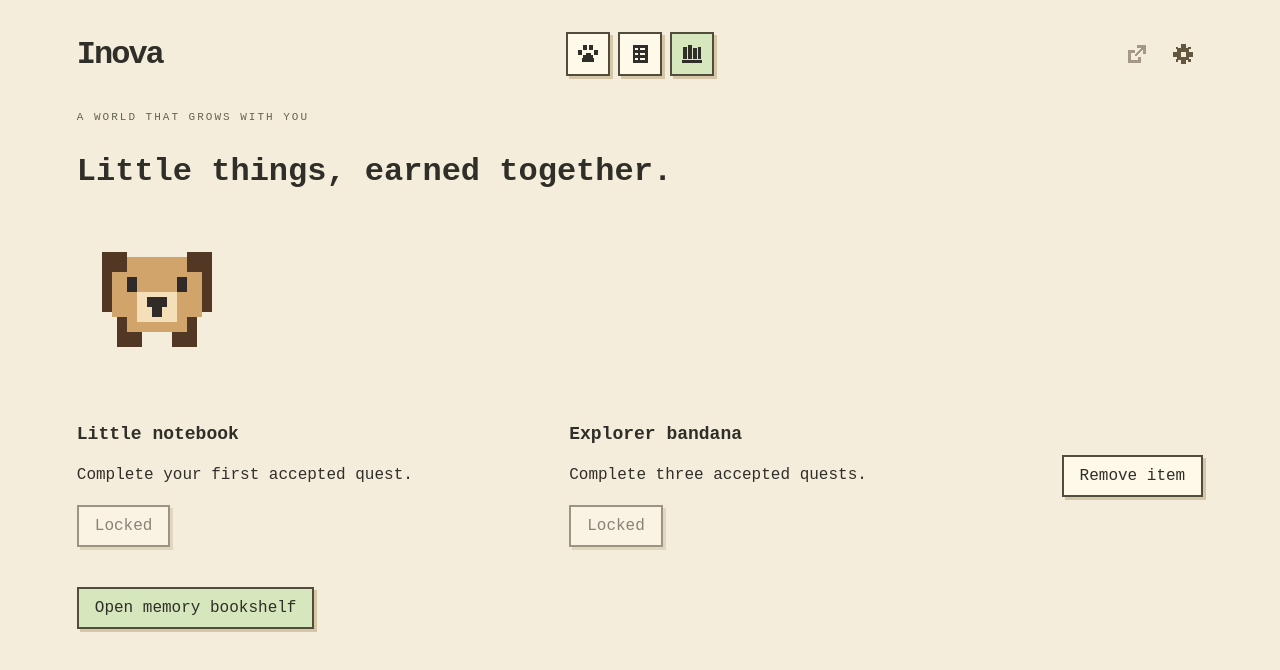
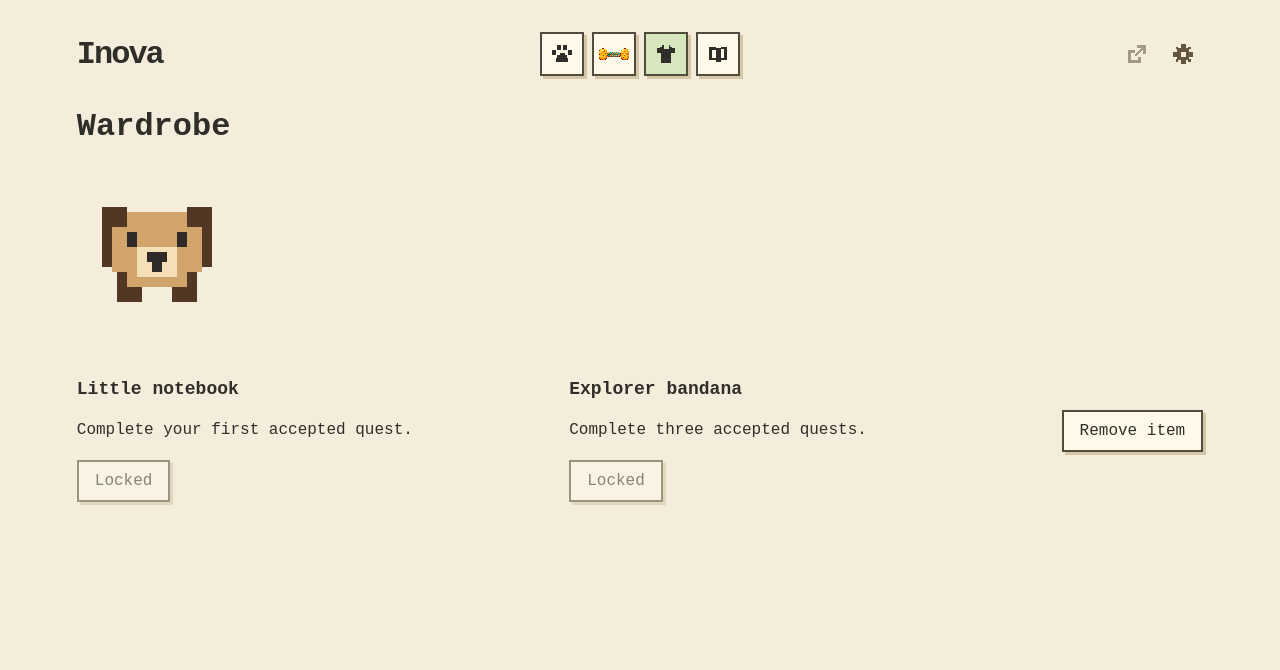
Before and after one commit to JBarmada/Inova, a React (Vite) app: page / in a window 1280 px wide. Both pictures are taken after a click on the button 692 px from the left and 54 px from the top of the page. Shown: the top 670 px of the page. Built offline with nearby package versions, Linux system fonts and the light colour scheme.

Commit message:
Unify quest toy artwork and separate wardrobe from memories

```diff
--- a/src/App.tsx
+++ b/src/App.tsx
@@ -4,16 +4,18 @@ import { useAction } from "./shared/useAction";
 import { setPetMode } from "./services/desktop";
 import { PetPanel } from "./features/companion/PetPanel";
 import { QuestsPanel } from "./features/quests/QuestsPanel";
-import { WorldPanel } from "./features/world/WorldPanel";
+import { WardrobePanel } from "./features/world/WardrobePanel";
+import { MemoryShelf } from "./features/world/MemoryShelf";
 import { playCue } from "./services/audio";
 import { CompanionControls } from "./features/companion/CompanionControls";
 import { PixelStatus } from "./features/companion/PixelStatus";
 import { useFloatingLayout } from "./features/companion/useFloatingLayout";
 import { PixelIcon } from "./features/companion/PixelIcon";
+import { QuestToyIcon } from "./features/companion/QuestToyIcon";
 
-const tabs = ["companion", "quests", "world"] as const;
+const tabs = ["companion", "quests", "wardrobe", "memories"] as const;
 type Tab = typeof tabs[number];
-const tabLabels = { companion: "Companion", quests: "Quests", world: "Wardrobe & memories" };
+const tabLabels = { companion: "Companion", quests: "Quests", wardrobe: "Wardrobe", memories: "Memories" };
 
 export function App() {
   const state = useInova();
@@ -41,12 +43,13 @@ export function App() {
       : <header className="masthead"><h1>Inova</h1>
         <nav className="home-navigation" aria-label="Main navigation">{tabs.map((entry) => <button key={entry} className="nav-icon-button"
           aria-label={tabLabels[entry]} title={tabLabels[entry]} aria-current={tab === entry ? "page" : undefined}
-          onClick={() => selectTab(entry)}><PixelIcon kind={entry} /></button>)}</nav>
+          onClick={() => selectTab(entry)}>{entry === "quests" ? <QuestToyIcon className="nav-quest-toy" /> : <PixelIcon kind={entry} />}</button>)}</nav>
         <CompanionControls onHome={openHome} onFloat={() => void run(toggleFloating, "")} disabled={busy} floating={false} />
       </header>}
     {(floating || tab === "companion") && <PetPanel floating={floating} onToyExpanded={setToyExpanded} />}
     {!floating && tab === "quests" && <QuestsPanel />}
-    {!floating && tab === "world" && <WorldPanel />}
+    {!floating && tab === "wardrobe" && <WardrobePanel />}
+    {!floating && tab === "memories" && <MemoryShelf />}
     {message && <PixelStatus text={message} />}
   </main>;
 }
--- a/src/features/companion/BoneQuestToy.tsx
+++ b/src/features/companion/BoneQuestToy.tsx
@@ -4,6 +4,7 @@ import { playCue } from "../../services/audio";
 import { toyQuests } from "./toyQuests";
 import { ToyQuestRow } from "./ToyQuestRow";
 import { ToyComposer } from "./ToyComposer";
+import { QuestToyIcon } from "./QuestToyIcon";
 
 export function BoneQuestToy({ state, onExpandedChange }: { state: AppState; onExpandedChange?: (open: boolean) => void }) {
   const [open, setOpen] = useState(false);
@@ -20,7 +21,7 @@ export function BoneQuestToy({ state, onExpandedChange }: { state: AppState; onE
   }}>
     <button ref={button} className={`bone-toy${state.settings.devMode ? " is-dev" : ""}`} type="button" aria-label={open ? "Close quest toy" : "Open quest toy"}
       aria-expanded={open} aria-controls="toy-quest-board" title="Your next little adventures" onClick={() => setExpanded(!open)}>
-      <img src="/art/quest-toy-icon-v1.png" width="82" height="42" alt="Golden bone toy with teal rope" draggable={false} />
+      <QuestToyIcon alt="Golden bone toy with teal rope" />
       {active > 0 && <span className="toy-quest-count">{active}</span>}
     </button>
     {open && <section id="toy-quest-board" className="toy-quest-panel" aria-label="Pawprint adventures">
--- a/src/features/companion/PixelIcon.tsx
+++ b/src/features/companion/PixelIcon.tsx
@@ -2,8 +2,8 @@ const paths = {
   home: "M7 1h2v2h2v2h2v2h2v2h-2v6H9v-5H7v5H3V9H1V7h2V5h2V3h2z",
   settings: "M6 0h4v3h2V2h2v2h-1v2h3v4h-3v2h1v2h-2v-1h-2v3H6v-3H4v1H2v-2h1v-2H0V6h3V4H2V2h2v1h2zM6 6v4h4V6z",
   companion: "M4 1h3v4H4zM9 1h3v4H9zM0 5h3v4H0zM13 5h3v4h-3zM6 7h4v2h2v2h1v3H3v-3h1V9h2z",
-  quests: "M2 1h12v14H2zM4 3v2h2V3zM8 3v2h4V3zM4 7v2h2V7zM8 7v2h4V7zM4 11v2h2v-2zM8 11v2h4v-2z",
-  world: "M1 2h3v10H1zM5 1h3v11H5zM9 3h3v9H9zM13 2h2v10h-2zM0 13h16v2H0z",
+  wardrobe: "M5 1h6v1h2v1h2v4h-3v8H4V7H1V3h2V2h2zM6 1v3h4V1z",
+  memories: "M1 2h5v1h4V2h5v11h-5v1H6v-1H1zM3 4v7h3V5H3zM10 5v6h3V4h-3z",
   float: "M1 5h5v2H3v6h6v-3h2v5H1zM8 1h7v7h-2V4L7 10 6 9l6-6H8z",
 };
 
--- /dev/null
+++ b/src/features/companion/QuestToyIcon.tsx
@@ -0,0 +1,4 @@
+export function QuestToyIcon({ alt = "", className }: { alt?: string; className?: string }) {
+  return <img className={className} src="/art/quest-toy-icon-v1.png" alt={alt}
+    width="82" height="42" draggable={false} />;
+}
--- a/src/features/companion/ToyQuestRow.tsx
+++ b/src/features/companion/ToyQuestRow.tsx
@@ -2,6 +2,7 @@ import type { Quest } from "../../shared/schema";
 import { dispatch } from "../../state/store";
 import { useAction } from "../../shared/useAction";
 import { adventureTitle, toyStatus } from "./toyQuests";
+import { QuestToyIcon } from "./QuestToyIcon";
 
 export function ToyQuestRow({ quest }: { quest: Quest }) {
   const { run, busy, message } = useAction();
@@ -12,7 +13,7 @@ export function ToyQuestRow({ quest }: { quest: Quest }) {
     {fetchable && <button className="toy-accept" disabled={busy}
       title="Fetch this quest" aria-label={`Accept quest: ${quest.title}`}
       onClick={() => void run(() => dispatch({ type: "quest-status", id: quest.id, status: "accepted" }), "Quest fetched. Let's go!")}>
-      <img src="/art/quest-toy-icon-v1.png" alt="" /><span>Fetch</span></button>}
+      <QuestToyIcon /><span>Fetch</span></button>}
     {quest.status === "accepted" && <button className="toy-complete" disabled={busy}
       title="Mark adventure complete" aria-label={`Complete quest: ${quest.title}`}
       onClick={() => void run(() => dispatch({ type: "complete-quest", id: quest.id }), "A little adventure, a little growth.")}>✓</button>}
--- a/src/features/world/MemoryShelf.tsx
+++ b/src/features/world/MemoryShelf.tsx
@@ -14,7 +14,7 @@ export function MemoryShelf() {
     await dispatch({ type: "add-memory", memory: { id: newId(), text, createdAt: now(), aiAllowed: allowed } });
     setText("");
   }
-  return <section className="memory-shelf"><h3>Your memory bookshelf</h3>
+  return <section className="memory-shelf" aria-label="Memories"><h2>Memories</h2>
     <form onSubmit={(event) => { event.preventDefault(); void run(save, "A memory was added to your shelf."); }}>
       <label>A reflection<textarea required value={text} maxLength={4000} onChange={(event) => setText(event.target.value)} placeholder="What helped today?" /></label>
       <label className="checkbox"><input type="checkbox" checked={allowed} onChange={(event) => setAllowed(event.target.checked)} />Allow this entry to inform suggestions</label>
--- a/src/features/world/WorldPanel.tsx
+++ b/src/features/world/WardrobePanel.tsx
@@ -1,22 +1,17 @@
-import { useState } from "react";
 import { useInova, dispatch } from "../../state/store";
 import { useAction } from "../../shared/useAction";
 import { items } from "../../shared/catalog";
-import { MemoryShelf } from "./MemoryShelf";
 import { DogSprite } from "../companion/DogSprite";
 
-export function WorldPanel() {
+export function WardrobePanel() {
   const state = useInova();
-  const [showShelf, setShowShelf] = useState(false);
   const { run, busy, message } = useAction();
-  return <section><p className="eyebrow">A WORLD THAT GROWS WITH YOU</p><h2>Little things, earned together.</h2>
+  return <section aria-label="Wardrobe"><h2>Wardrobe</h2>
     <DogSprite state={state} />
     <div className="wardrobe">{items.map((item) => <article key={item.id}><h3>{item.name}</h3><p>{item.description}</p>
       <button disabled={busy || !state.ownedItems.includes(item.id)} onClick={() => void run(() => dispatch({ type: "equip", item: item.id }), `${item.name} equipped.`)}>
         {state.equippedItem === item.id ? "Equipped" : state.ownedItems.includes(item.id) ? "Equip" : "Locked"}</button></article>)}
       <button disabled={busy} onClick={() => void run(() => dispatch({ type: "equip", item: null }), "Item removed.")}>Remove item</button></div>
     {message && <p role="status">{message}</p>}
-    <button className="primary" onClick={() => void run(async () => { setShowShelf(!showShelf); }, "Bookshelf toggled.")}>{showShelf ? "Close bookshelf" : "Open memory bookshelf"}</button>
-    {showShelf && <MemoryShelf />}
   </section>;
 }
--- a/src/styles.css
+++ b/src/styles.css
@@ -18,6 +18,8 @@ button:focus-visible, input:focus-visible, textarea:focus-visible { outline: 3px
 .masthead h1 { margin: 0; font-size: 32px; }
 .masthead .home-navigation { flex: 1; justify-content: center; gap: 8px; margin: 0; }
 .nav-icon-button { display: grid; place-items: center; width: 44px; height: 44px; padding: 10px; }
+.nav-icon-button:has(.nav-quest-toy) { padding: 4px; }
+.nav-quest-toy { display: block; width: 32px; height: 24px; object-fit: contain; image-rendering: pixelated; }
 .masthead .companion-controls { margin-left: auto; }
 .masthead .pixel-icon-button { width: 40px; height: 40px; padding: 8px; }
 h1 { margin: 0 0 20px; font-size: 40px; letter-spacing: -2px; }
```
Also changed, not shown: 3 other files (tests, documents, lock files or other folders).
